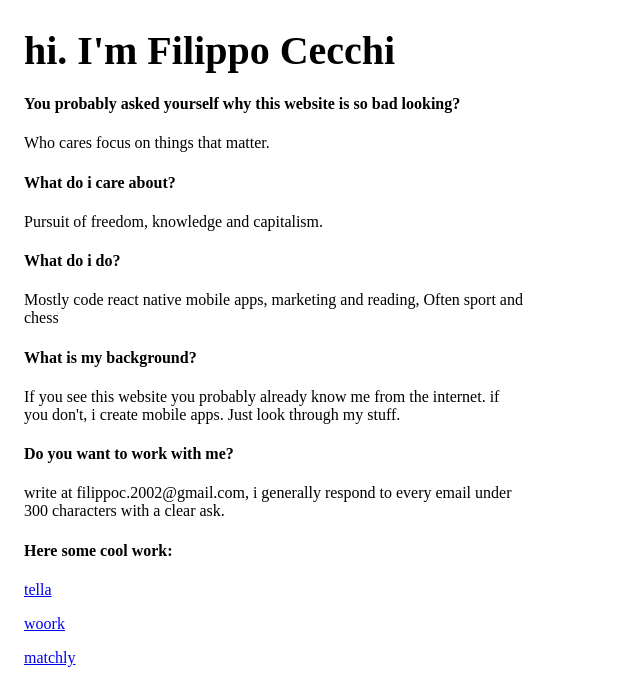
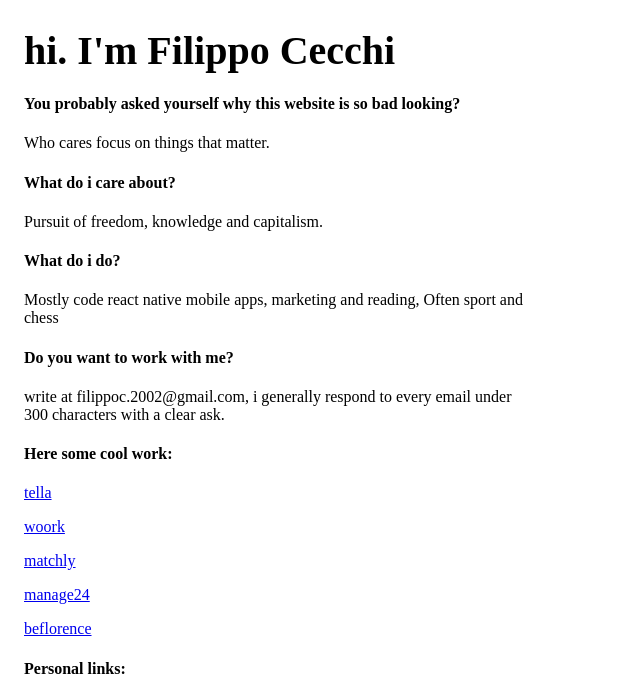
Before and after one commit to filippocecchi/filippocecchipersonalwebsite, a plain HTML site: page index.html in a window 1280 px wide. Shown: the top 680 px of the page, without its empty margins (0-640 px from the left). Drawn offline with Linux system fonts and the light colour scheme.

Commit message:
hide background

```diff
--- a/index.html
+++ b/index.html
@@ -16,8 +16,8 @@
         <p>Pursuit of freedom, knowledge and capitalism.</p>
         <h4>What do i do?</h4>
         <p>Mostly code react native mobile apps, marketing and reading, Often sport and chess</p>
-        <h4>What is my background?</h4>
-        <p>If you see this website you probably already know me from the internet. if you don't, i create mobile apps. Just look through my stuff.</p>
+        <!-- <h4>What is my background?</h4> -->
+        <!-- <p>If you see this website you probably already know me from the internet. if you don't, i create mobile apps. Just look through my stuff.</p> -->
         <h4>Do you want to work with me?</h4>
         <p>write at filippoc.2002@gmail.com, i generally respond to every email under 300 characters with a clear ask.</p>
         <h4>Here some cool work:</h4>
```
